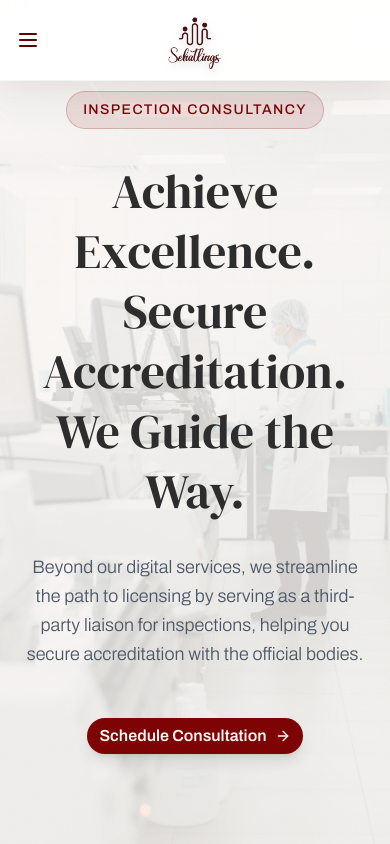
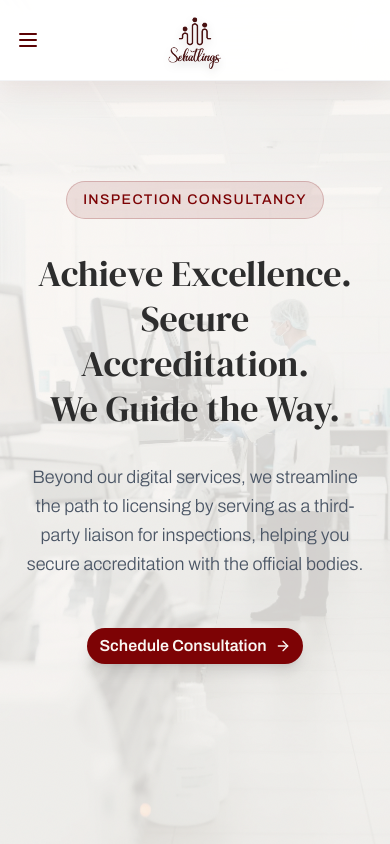
Before and after one commit to muhammadhamza-dotcom/Sehatlings, a Next.js app: page /inspection-consultancy in a window 390 px wide. Shown: the top 844 px of the page. Built offline with nearby package versions, Linux system fonts and the light colour scheme.

Commit message:
fixed ui on mobile

```diff
--- a/src/app/inspection-consultancy/page.tsx
+++ b/src/app/inspection-consultancy/page.tsx
@@ -139,12 +139,12 @@ export default function InspectionConsultancyPage() {
           aria-hidden
         />
 
-        <div className="relative z-10 max-w-4xl mx-auto px-6 text-center">
+        <div className="relative z-10 max-w-4xl mx-auto px-6 py-32 sm:py-24 md:py-16 text-center">
           <div data-animate className="scroll-fade-up">
             <span className="inline-block px-4 py-2 rounded-full text-sm font-medium uppercase tracking-widest mb-8 bg-maroon/10 text-maroon border border-maroon/20">
               INSPECTION CONSULTANCY
             </span>
-            <h1 className="font-serif text-5xl md:text-6xl lg:text-7xl text-charcoal mb-8 leading-tight">
+            <h1 className="font-serif text-4xl sm:text-5xl md:text-6xl lg:text-7xl text-charcoal mb-8 leading-tight">
               Achieve Excellence. <br />
               Secure Accreditation. <br />
               We Guide the Way.
--- a/src/app/news-events/page.tsx
+++ b/src/app/news-events/page.tsx
@@ -49,12 +49,12 @@ export default function NewsEventsPage() {
           <div className="absolute bottom-[-10%] left-[-5%] w-[40%] h-[40%] bg-maroon-dark rounded-full blur-[100px] opacity-30" />
         </div>
 
-        <div className="relative z-10 w-full max-w-7xl px-6 text-center">
+        <div className="relative z-10 w-full max-w-7xl px-6 py-16 sm:py-12 md:py-8 text-center">
           <div data-animate className="scroll-fade-up">
             <span className="inline-block px-4 py-2 rounded-full text-sm font-medium uppercase tracking-widest mb-6 bg-white/10 text-white border border-white/20 backdrop-blur-sm">
               Press & Media
             </span>
-            <h1 className="font-serif text-5xl md:text-6xl lg:text-7xl font-light text-cream mb-6 leading-tight">
+            <h1 className="font-serif text-4xl sm:text-5xl md:text-6xl lg:text-7xl font-light text-cream mb-6 leading-tight">
               News & Updates
             </h1>
             <p className="font-sans font-light text-lg md:text-xl text-cream/80 max-w-2xl mx-auto leading-relaxed">
--- a/src/app/tech-house/page.tsx
+++ b/src/app/tech-house/page.tsx
@@ -253,7 +253,7 @@ export default function TechHousePage() {
           }}
           aria-hidden
         />
-        <div data-animate className="scroll-fade-up relative z-10 mx-auto max-w-4xl px-6 text-center">
+        <div data-animate className="scroll-fade-up relative z-10 mx-auto max-w-4xl px-6 py-32 sm:py-24 md:py-16 text-center">
 
           {/* Section Label */}
           <div className="inline-block mb-6">
@@ -266,7 +266,7 @@ export default function TechHousePage() {
 
           {/* Main Heading */}
           <h1
-            className="font-serif text-5xl md:text-6xl lg:text-7xl text-charcoal mb-8 leading-tight"
+            className="font-serif text-4xl sm:text-5xl md:text-6xl lg:text-7xl text-charcoal mb-8 leading-tight"
           >
             Digital Health Forward: Innovate, Connect, and Lead.
           </h1>
```
